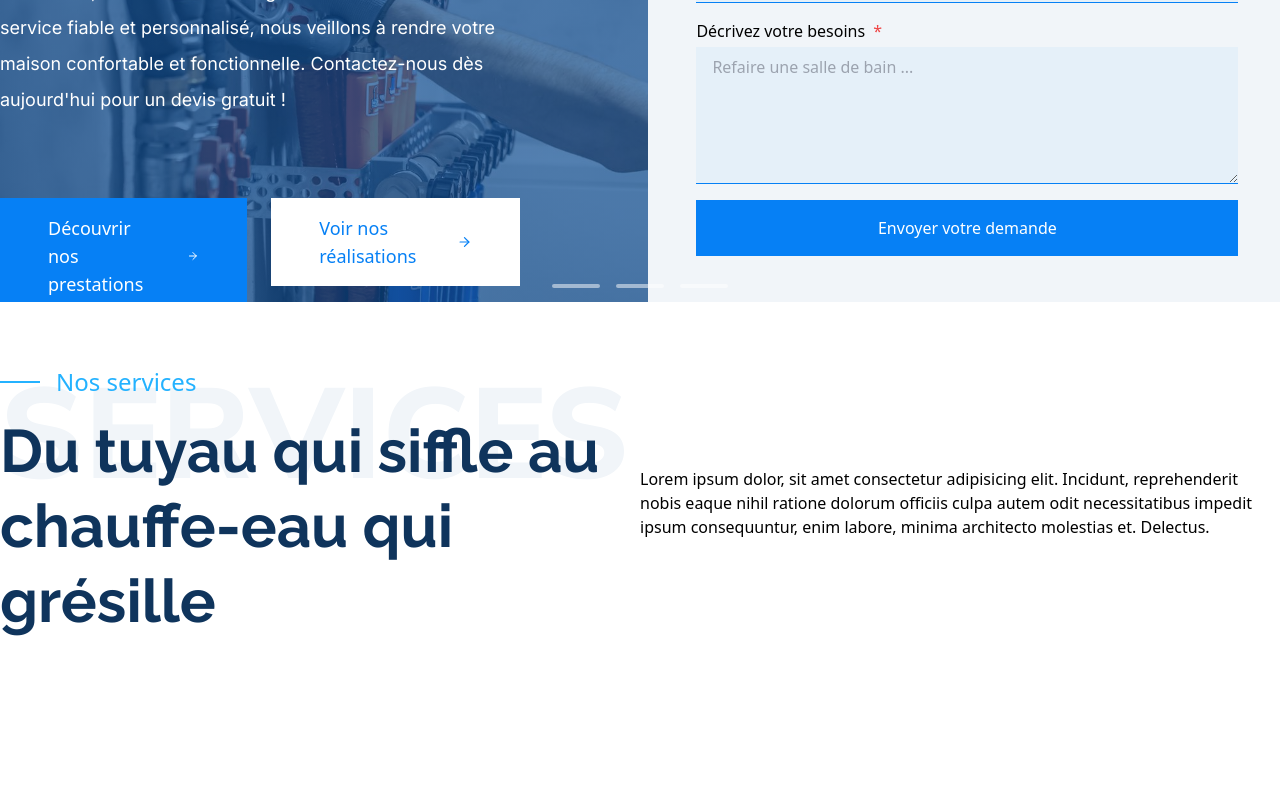
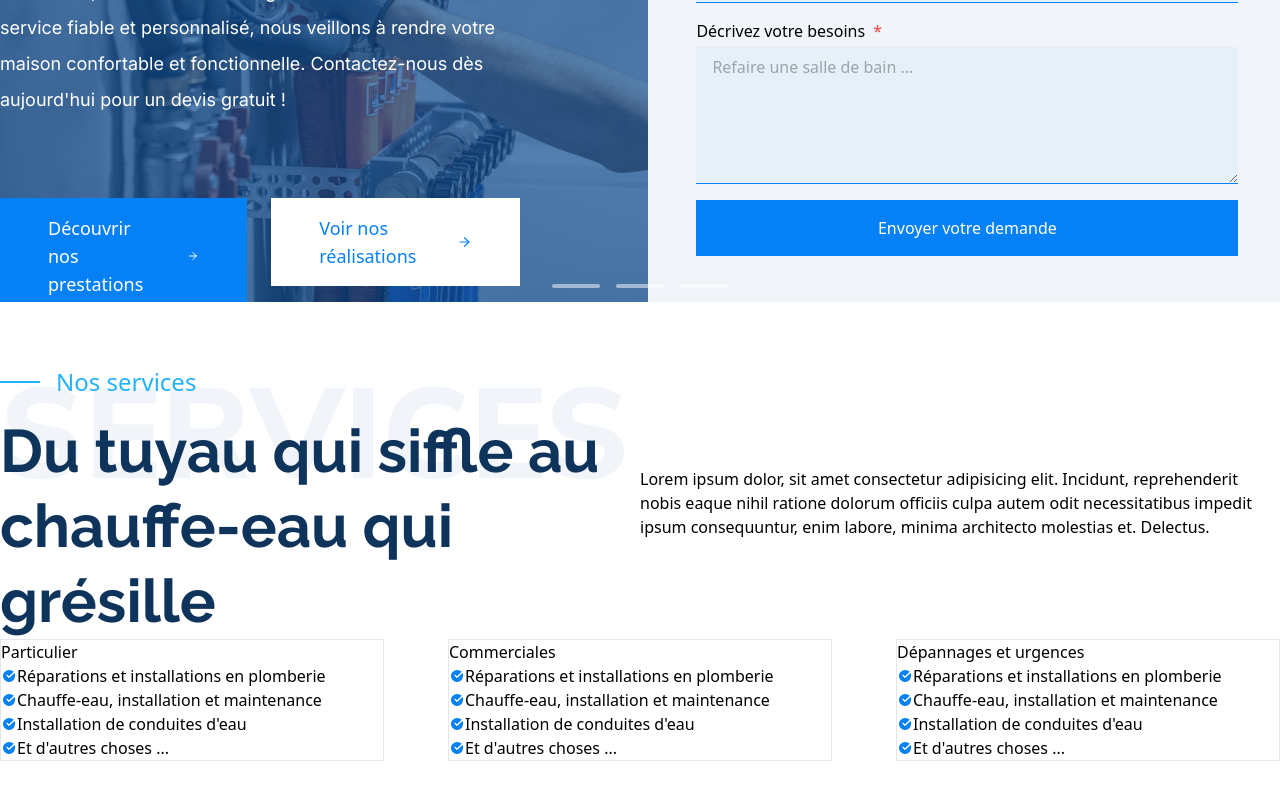
Before and after one commit to d1m1d1m/web-solutechenergie, a React (Vite) app: page / in a window 1280 px wide. Shown: the part 498-1298 px from the top of the page. Before the commit the page ends 1201 px from the top, so only its background shows below. Built offline with nearby package versions, Linux system fonts and the light colour scheme; grey boxes are pictures that could not be loaded.

Commit message:
update services part

```diff
--- a/src/App.jsx
+++ b/src/App.jsx
@@ -1,6 +1,8 @@
 import { Fragment } from "react";
 import Navigation from "./components/Navigation";
 import HomeSection from "./pages/Home/HomeSection";
+import List from "./components/List";
+import { CheckCircleIcon } from "lucide-react";
 
 const App = () => {
 	return (
@@ -13,7 +15,7 @@ const App = () => {
 
 				{/* A propos de nous */}
 				<section id="services" className="">
-					<div className="container mx-auto relative before:block before:top-16 before:content-['services'] before:uppercase before:absolute before:inset-0 before:-z-10 text-9xl before:font-mulish before:font-extrabold before:text-slate-100 py-16">
+					<div className="container mx-auto relative before:block before:top-16 before:content-['services'] before:uppercase before:absolute before:inset-0 before:-z-10 before:text-9xl before:font-mulish before:font-extrabold before:text-slate-100 py-16">
 						<header className="flex items-center">
 							<div className="basis-1/2">
 								<span className="flex text-primary-500 gap-4 items-center text-2xl before:block before:h-[2px] before:w-10 before:bg-current">
@@ -34,11 +36,58 @@ const App = () => {
 							</p>
 						</header>
 
-						<ul>
-							<li>
-								<a href=""></a>
-							</li>
-						</ul>
+						<List
+							className="flex gap-16"
+							items={[
+								{
+									title: "Particulier",
+									img: "",
+									detailed: [
+										"Réparations et installations en plomberie",
+										"Chauffe-eau, installation et maintenance",
+										"Installation de conduites d'eau",
+										"Et d'autres choses ...",
+									],
+								},
+								{
+									title: "Commerciales",
+									img: "",
+									detailed: [
+										"Réparations et installations en plomberie",
+										"Chauffe-eau, installation et maintenance",
+										"Installation de conduites d'eau",
+										"Et d'autres choses ...",
+									],
+								},
+								{
+									title: "Dépannages et urgences",
+									img: "",
+									detailed: [
+										"Réparations et installations en plomberie",
+										"Chauffe-eau, installation et maintenance",
+										"Installation de conduites d'eau",
+										"Et d'autres choses ...",
+									],
+								},
+							]}
+							renderItem={({ title, img, detailed }) => (
+								<li className="basis-1/3 border">
+									<a href="">
+										<h3>{title}</h3>
+
+										<List
+											items={detailed}
+											renderItem={(detail) => (
+												<li className="flex items-center">
+													<CheckCircleIcon className="fill-primary-700 stroke-white size-4" />
+													{detail}
+												</li>
+											)}
+										/>
+									</a>
+								</li>
+							)}
+						/>
 					</div>
 				</section>
 			</main>
--- a/src/components/Navigation.jsx
+++ b/src/components/Navigation.jsx
@@ -2,9 +2,7 @@ import useWindowScroll from "../hooks/useWindowScroll";
 import { MAIN_MENU_ITEMS } from "../constants/Menus";
 import clsx from "clsx";
 import List from "./List";
-import { PhoneIcon, Droplets } from "lucide-react";
-import { DropletsIcon } from "lucide-react";
-import { DropletIcon } from "lucide-react";
+import { PhoneIcon, DropletIcon } from "lucide-react";
 
 const Navigation = () => {
 	const { currentY } = useWindowScroll();
@@ -14,14 +12,15 @@ const Navigation = () => {
 			className={clsx(
 				"h-24 fixed top-0 z-50 w-full flex border-b border-white/30 font-inter text-white transition-colors backdrop-blur",
 				{
-					"bg-primary-700/75": currentY > 10,
+					"bg-primary-900 shadow-md border-b-transparent":
+						currentY > 10,
 				},
 			)}
 		>
 			{/* Barre de navigation principale */}
 			<nav className="container mx-auto flex items-center justify-between py-2">
 				<a
-					className="flex flex-col items-center justify-center gap-2 font-raleway text-lg font-bold uppercase text-white"
+					className="flex items-center justify-center gap-2 font-raleway text-lg font-bold uppercase text-white"
 					href="/"
 				>
 					<DropletIcon className="size-8" />
--- a/src/pages/Home/HomeSection.jsx
+++ b/src/pages/Home/HomeSection.jsx
@@ -13,13 +13,13 @@ const HomeSection = () => {
 	return (
 		<section id="home" className="h-screen">
 			<Swiper
-				className="h-full"
-				// autoplay={{ delay: 10000 }}
+				className="h-full hover:cursor-grab"
+				autoplay={{ delay: 10000 }}
 				pagination={{
 					clickable: true,
 					bulletClass:
-						"inline-block w-12 h-1 rounded-full bg-white/50 mx-2 hover:h-4 transition-all cursor-pointer",
-					bulletActiveClass: "bg-white",
+						"inline-block w-12 h-1 rounded-full bg-white bg-opacity-50 mx-2 hover:h-4 transition-all hover:cursor-pointer",
+					bulletActiveClass: "bg-opacity-100",
 				}}
 				modules={[Navigation, Pagination, Autoplay]}
 			>
```
